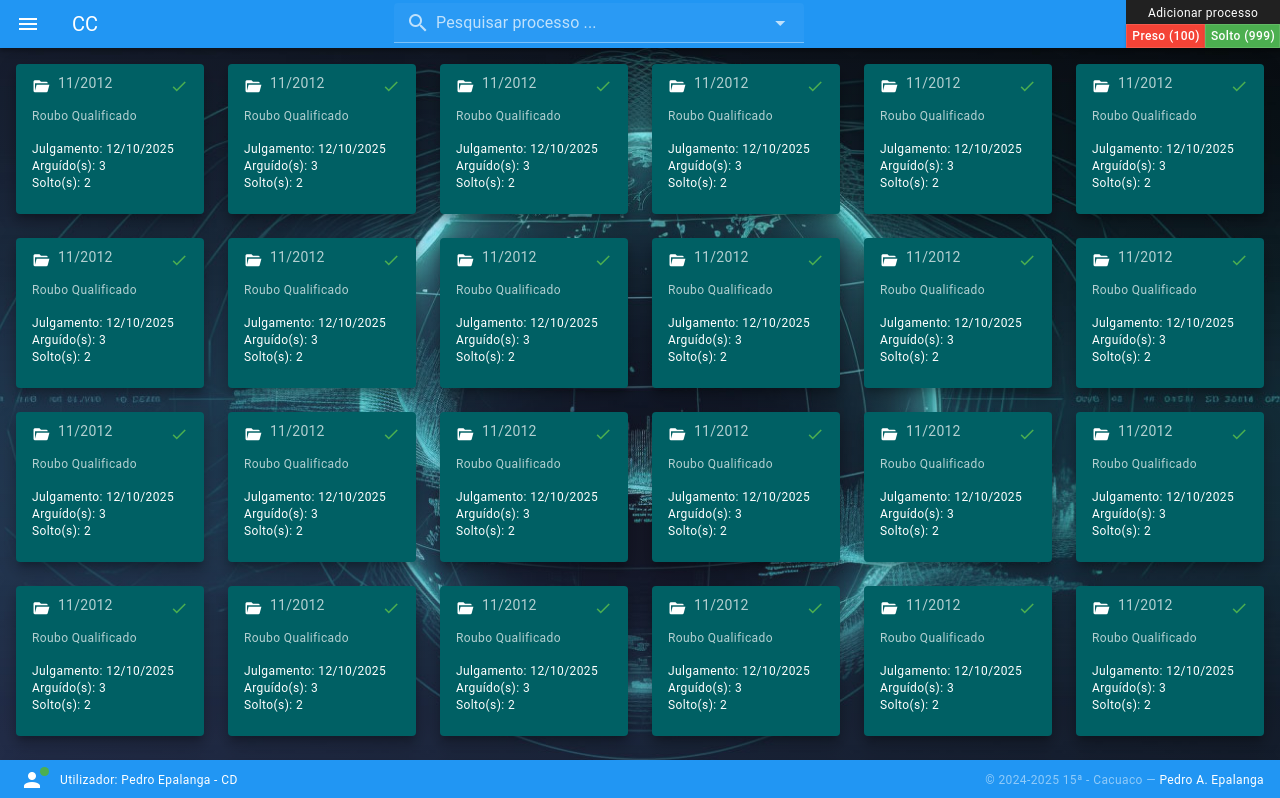
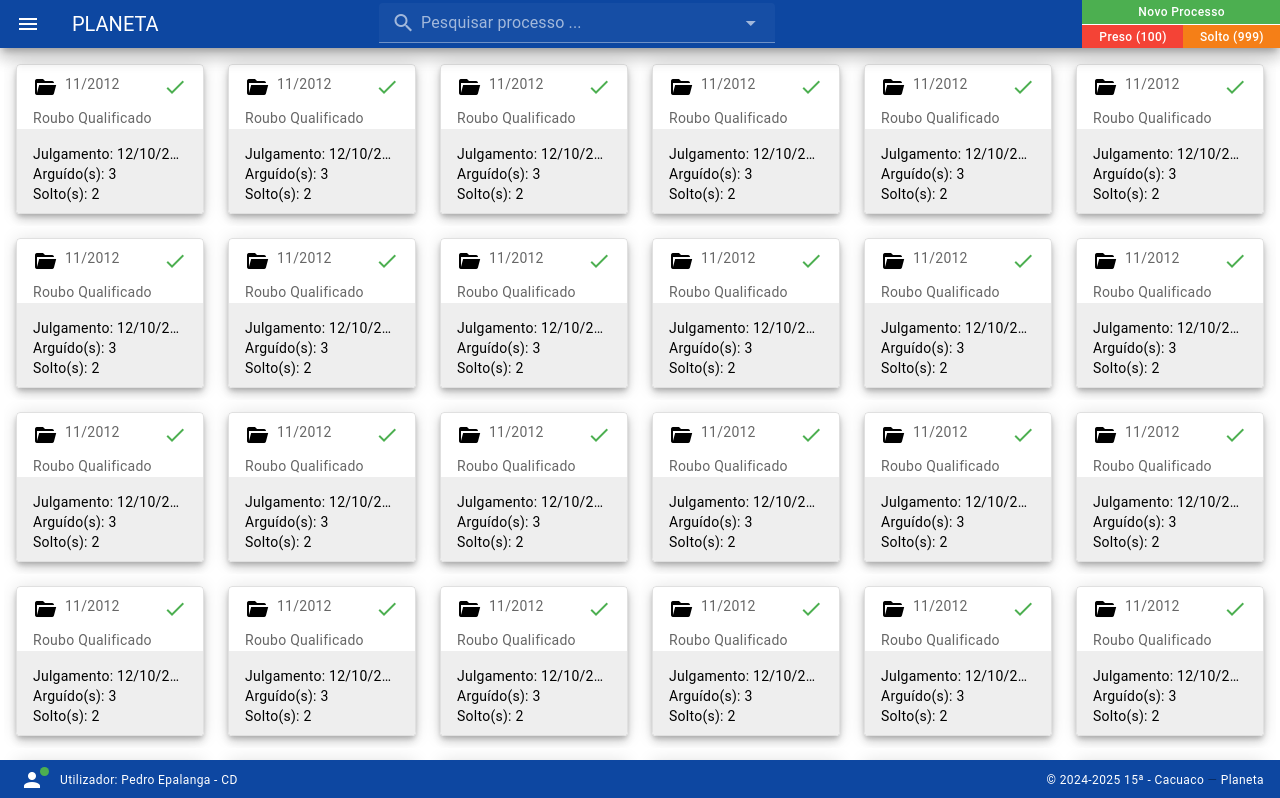
Before and after one commit to pedroavelin/processo, a Vue app: page /Home in a window 1280 px wide. Shown: the top 798 px of the page. Built offline with nearby package versions, Linux system fonts and the light colour scheme.

Commit message:
Add color app
CCCCCCCCCCC

```diff
--- a/src/components/AppFooter.vue
+++ b/src/components/AppFooter.vue
@@ -1,23 +1,25 @@
 <template>
-  <v-footer v-if="route.name !== '/'" height="40" app color="primary">
+  <v-footer v-if="route.name !== '/'" height="40" app color="blue-darken-4">
     <v-badge dot color="success">
       <v-icon icon="mdi-account" class="mx-1"></v-icon>
     </v-badge>
 
-    <a class="text-decoration-none on-surface text-caption mx-3" href="#!" rel="noopener noreferrer">
-       Utilizador: Pedro Epalanga - CD
+    <a class="text-decoration-none text-caption mx-3" href="#!" rel="noopener noreferrer" color="white">
+      <span class="text-white">
+        Utilizador: Pedro Epalanga - CD
+      </span>
       </a>
     <div
-      class="text-caption text-disabled" style="position: absolute; right: 16px;">
-      &copy; 2024-{{ (new Date()).getFullYear() }} <span class="d-none d-sm-inline-block">15ª - Cacuaco</span>
+      class="text-caption text-disabled text-white" style="position: absolute; right: 16px;">
+      <span class="text-white">&copy; 2024-{{ (new Date()).getFullYear() }}</span> <span class="d-none d-sm-inline-block text-white">15ª - Cacuaco</span>
       —
       <a
-        class="text-decoration-none on-surface"
+        class="text-decoration-none on-surfaces text-white"
         href="#!"
         rel="noopener noreferrer"
         target="_blank"
       >
-        Pedro A. Epalanga
+        Planeta
       </a>
     </div>
   </v-footer>
--- a/src/components/ListProcess.vue
+++ b/src/components/ListProcess.vue
@@ -2,10 +2,10 @@
   <div class="list-process">
     <v-container fluid>
       <v-row>
-        <v-col class="text-caption" v-for="n in 30" :key="n" cols="2">
-          <v-card color="cyan-darken-4" subtitle="11/2012" elevation="10" @click="modalInfoProcess" prepend-icon="mdi-folder-open" link height="150">
-            <v-card-subtitle class="text-caption"><span>Roubo Qualificado</span></v-card-subtitle>
-            <v-card-text class="text-caption">
+        <v-col class="text-truncate" v-for="n in 30" :key="n" cols="2">
+          <v-card  variant="variant-1" border color="black" subtitle="11/2012" elevation="6" @click="modalInfoProcess" prepend-icon="mdi-folder-open" link height="150">
+            <v-card-subtitle class="text-truncate"><span>Roubo Qualificado</span></v-card-subtitle>
+            <v-card-text class="text-truncate bg-surface-light pt-4">
               Julgamento: 12/10/2025 <br>
               Arguído(s): 3 <br>
               Solto(s): 2
--- a/src/pages/HomePage.vue
+++ b/src/pages/HomePage.vue
@@ -1,7 +1,7 @@
 <template>
-  <v-app-bar color="primary" density="compact">
+  <v-app-bar color="blue-darken-4" density="compact" elevation="10">
     <v-app-bar-nav-icon @click="drawer = !drawer"></v-app-bar-nav-icon>
-    <v-app-bar-title>CC</v-app-bar-title>
+    <v-app-bar-title>PLANETA</v-app-bar-title>
 
     <v-combobox prepend-inner-icon="mdi-magnify" v-model="value" :items="['101', '312', '413', '114', '65', '216']"
       density="compact" label="Pesquisar processo ..." class="mt-5 text-caption"></v-combobox>
@@ -11,14 +11,12 @@
     <v-sheet class="" max-height="210">
       <div class="row">
         <div class="text-center">
-          <div class="header"><span class="pa-1 text-caption" @click="addProceso()">Adicionar processo</span></div>
+          <div class="bg-success btn-add-processo" @click="addProceso()">
+            <v-btn elevation="0" density="compact" class="text-caption" rounded="0">Novo Processo</v-btn>
+          </div>
           <div>
-            <v-btn elevation="1" density="compact" class="text-caption pa-1 border" color="red" rounded="0"
-              variant="flat">Preso (100)
-            </v-btn>
-            <v-btn elevation="1" density="compact" class="text-caption pa-1 border" color="green" variant="flat"
-              rounded="0">Solto (999)
-            </v-btn>
+            <v-btn density="compact" class="text-caption border-0" color="red" rounded="0" variant="flat">Preso (100)</v-btn>
+            <v-btn density="compact" class="text-caption border-0" color="yellow-darken-4" variant="flat" rounded="0">Solto (999)</v-btn>
           </div>
         </div>
       </div>
@@ -78,27 +76,22 @@
     </v-list>
   </v-navigation-drawer>
   <v-main class="style-1">
-    <v-img class="img-background" cover gradient="to top right, rgba(100,115,201,.3), rgba(25,232,72,.0)" src="@/assets/bagImg.jpg"></v-img>
+    <!-- <v-img class="img-background" cover gradient="to top right, rgba(100,115,201,.3), rgba(25,32,172,.20)"
+      src="@/assets/bagImg.jpg"></v-img> -->
 
     <div class="content-container-process">
       <ListProcess />
     </div>
   </v-main>
 
-    <!-- Modal para Adicionar Processo -->
-    <v-dialog transition="dialog-top-transition" v-model="modalAddProcesso" max-width="800px">
-    <v-card title="Novo Processo" color="cyan-darken-4 border-0" subtitle="Preencha os campos abaixo para adicionar um novo processo" prepend-icon="mdi-folder-open">
-        <template v-slot:actions>
-          <v-btn
-            class="ms-auto text-caption"
-            text="Ocultar"
-            variant="flat"
-            color="red"
-            density="compact"
-            rounded="10"
-            @click="modalAddProcesso = false"
-          ></v-btn>
-        </template>
+  <!-- Modal para Adicionar Processo -->
+  <v-dialog transition="dialog-top-transition" v-model="modalAddProcesso" max-width="800px">
+    <v-card title="Novo Processo" color="cyan-darken-4 border-0"
+      subtitle="Preencha os campos abaixo para adicionar um novo processo" prepend-icon="mdi-folder-open">
+      <template v-slot:actions>
+        <v-btn class="ms-auto text-caption" text="Ocultar" variant="flat" color="red" density="compact" rounded="10"
+          @click="modalAddProcesso = false"></v-btn>
+      </template>
     </v-card>
   </v-dialog>
   <!-- Modal para Adicionar Processo -->
@@ -132,6 +125,9 @@ const items = [
 </script>
 
 <style>
+.btn-add-processo{
+  cursor: pointer;
+}
 .img-background {
   position: fixed;
   top: 0;
--- a/src/plugins/vuetify.js
+++ b/src/plugins/vuetify.js
@@ -14,6 +14,6 @@ import { createVuetify } from 'vuetify'
 // https://vuetifyjs.com/en/introduction/why-vuetify/#feature-guides
 export default createVuetify({
   theme: {
-    defaultTheme: 'dark',
+    defaultTheme: 'light',
   },
 })
```
